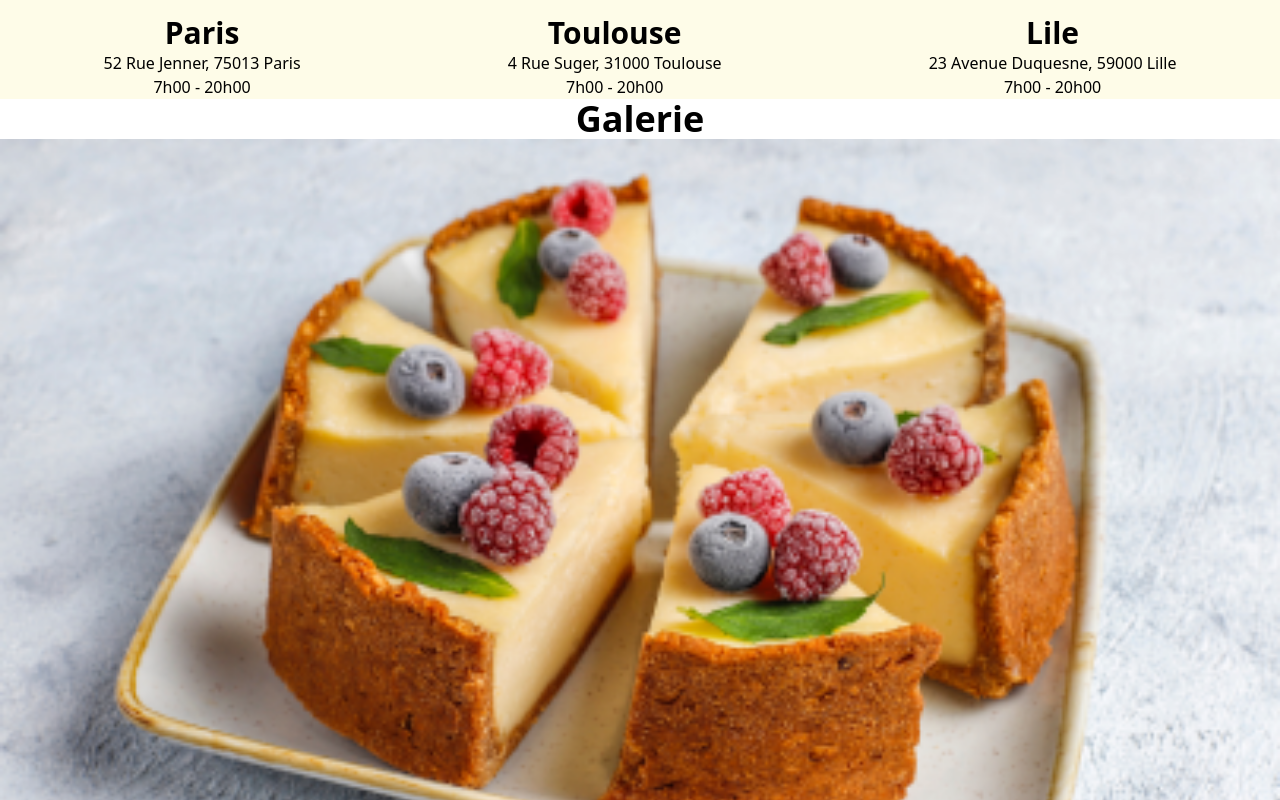
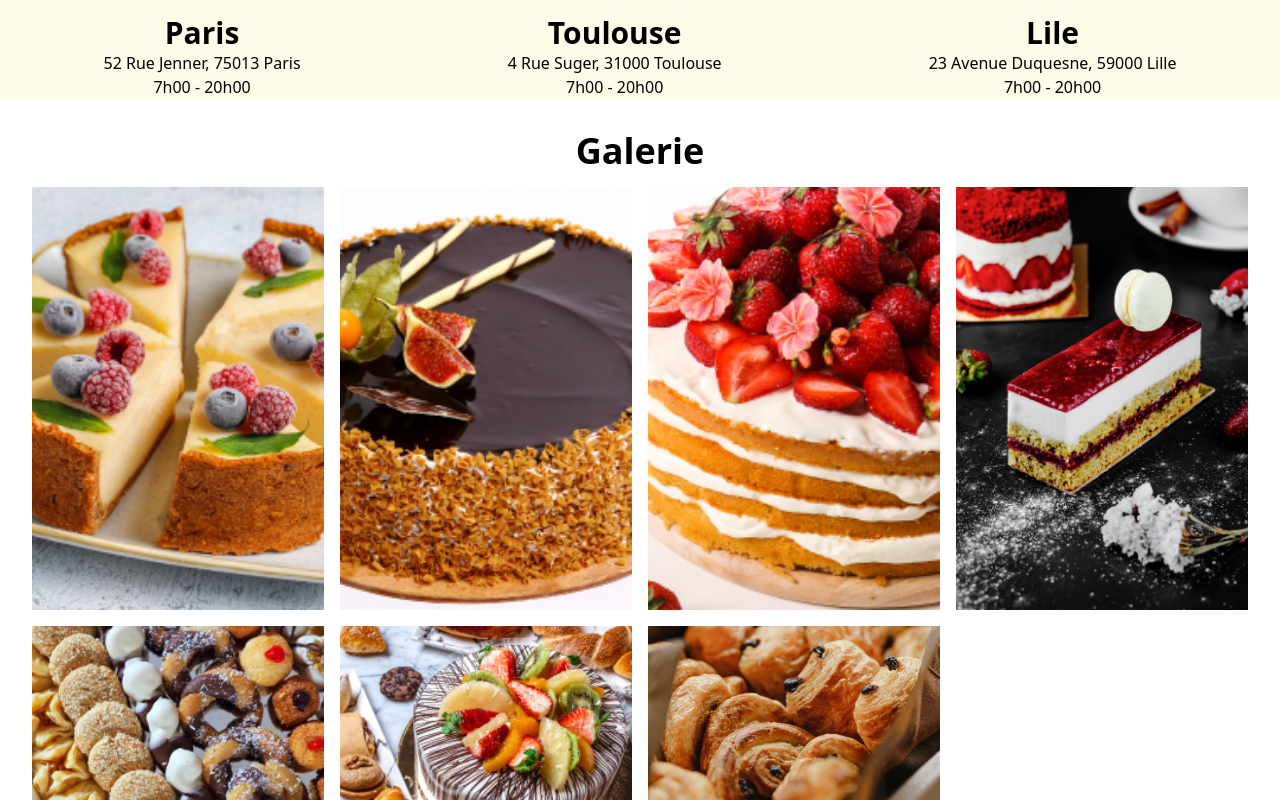
Before and after one commit to Krishanth0/Boulangeire, a React (Create React App) app in the folder boulangerie-app-react/: page / in a window 1280 px wide. Shown: the part 2260-3060 px from the top of the page. Built offline with nearby package versions, Linux system fonts and the light colour scheme; the HTML template or start-up script is replaced by a standard one.

Commit message:
+- Les images de Gallery sont représenté en  grid

```diff
--- a/boulangerie-app-react/src/components/Gallery.jsx
+++ b/boulangerie-app-react/src/components/Gallery.jsx
@@ -1,4 +1,4 @@
-import React from 'react'
+import React from 'react';
 import image1 from '../assets/galerie.png';
 import image2 from '../assets/galerie2.png';
 import image3 from '../assets/galerie3.png';
@@ -7,30 +7,21 @@ import image5 from '../assets/galerie5.png';
 import image6 from '../assets/galerie6.png';
 import image7 from '../assets/galerie7.png';
 
-
-
 const Gallery = () => {
   return (
-    <div>
-
-    <div>
-      <h2 className='text-black text-center text-4xl font-bold '>Galerie</h2>
+    <div className="container mx-auto p-8">
+      <h2 className="text-black text-center text-4xl font-bold mb-4">Galerie</h2>
+      <div className="grid grid-cols-1 sm:grid-cols-2 md:grid-cols-3 lg:grid-cols-4 gap-4">
+        <img src={image1} alt="/" className="w-full h-full object-cover" />
+        <img src={image2} alt="/" className="w-full h-full object-cover" />
+        <img src={image3} alt="/" className="w-full h-full object-cover" />
+        <img src={image4} alt="/" className="w-full h-full object-cover" />
+        <img src={image5} alt="/" className="w-full h-full object-cover" />
+        <img src={image6} alt="/" className="w-full h-full object-cover" />
+        <img src={image7} alt="/" className="w-full h-full object-cover" />
+      </div>
     </div>
-
-     <div >
-     <img src={image1} alt="/" className="w-full h-full" />
-     <img src={image2} alt="/" className="w-full h-full" />
-     <img src={image3} alt="/" className="w-full h-full" />
-     <img src={image4} alt="/" className="w-full h-full" />
-     <img src={image5} alt="/" className="w-full h-full" />
-     <img src={image6} alt="/" className="w-full h-full" />
-     <img src={image7} alt="/" className="w-full h-full" />
-     </div>
-
-     </div>
-
-
-  )
+  );
 }
 
-export default Gallery
+export default Gallery;
```
